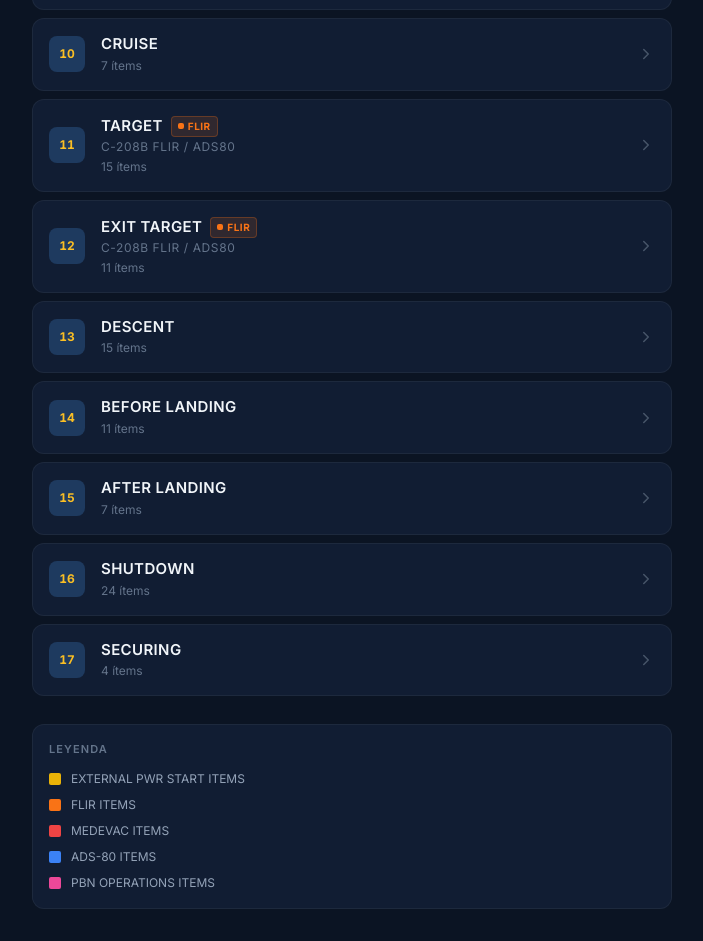
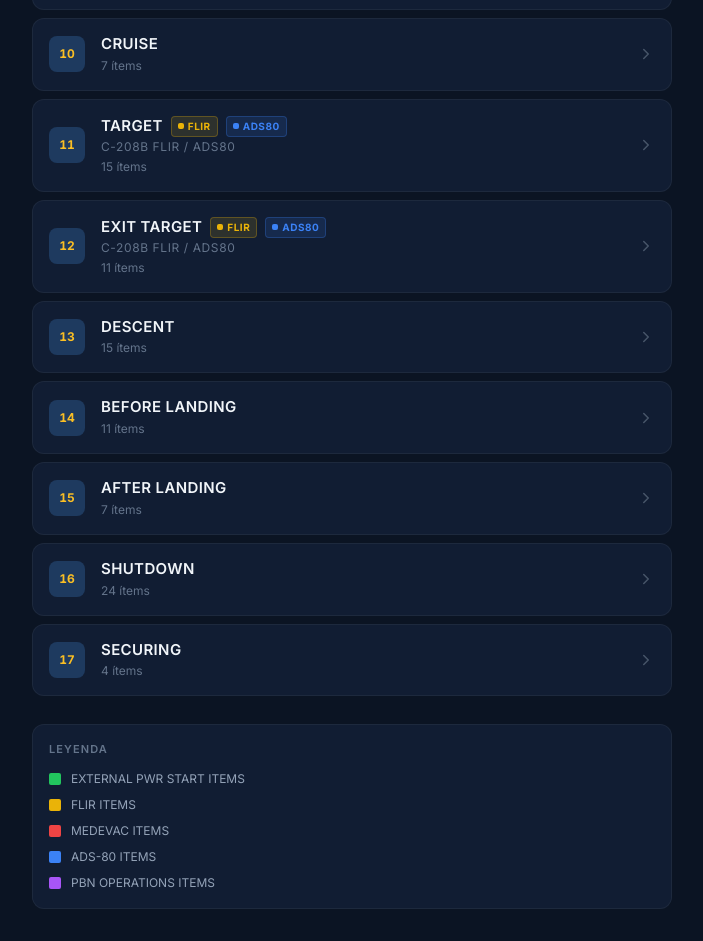
Before and after one commit to sebasl10/pilots-checklist, a React (Vite) app: page / in a window 1280 px wide. Shown: the part 879-1820 px from the top of the page, without its empty margins (288-991 px from the left). Built offline with nearby package versions, Linux system fonts and the light colour scheme.

Commit message:
Colors correction

```diff
--- a/src/components/SectionCard.jsx
+++ b/src/components/SectionCard.jsx
@@ -14,8 +14,7 @@ export default function SectionCard({ section }) {
   const { id, title, subtitle, order, badge, items, group } = section
 
   const itemCount = items.filter(i => !i.isSubItem).length
-  const badgeColor = badge ? colorLegend[badge]?.color : null
-  const badgeLabel = badge ? colorLegend[badge]?.label : null
+  const badges = badge ? (Array.isArray(badge) ? badge : [badge]) : []
 
   return (
     <button
@@ -31,15 +30,19 @@ export default function SectionCard({ section }) {
           <span className="text-[15px] font-semibold text-slate-100 leading-tight tracking-wide uppercase">
             {title}
           </span>
-          {badgeColor && (
-            <span
-              className="inline-flex items-center gap-1 text-[10px] font-bold px-1.5 py-0.5 rounded uppercase tracking-wider"
-              style={{ backgroundColor: badgeColor + '22', color: badgeColor, border: `1px solid ${badgeColor}44` }}
-            >
-              <span className="w-1.5 h-1.5 rounded-sm inline-block" style={{ backgroundColor: badgeColor }} />
-              {badge?.toUpperCase()}
-            </span>
-          )}
+          {badges.map(key => {
+            const color = colorLegend[key]?.color
+            return color ? (
+              <span
+                key={key}
+                className="inline-flex items-center gap-1 text-[10px] font-bold px-1.5 py-0.5 rounded uppercase tracking-wider"
+                style={{ backgroundColor: color + '22', color, border: `1px solid ${color}44` }}
+              >
+                <span className="w-1.5 h-1.5 rounded-sm inline-block" style={{ backgroundColor: color }} />
+                {key.toUpperCase()}
+              </span>
+            ) : null
+          })}
         </div>
         {subtitle && (
           <span className="text-xs text-slate-500 block mt-0.5 uppercase tracking-wider">{subtitle}</span>
--- a/src/data/checklist.json
+++ b/src/data/checklist.json
@@ -5,11 +5,11 @@
     "od": "O.D. GACAS XXX"
   },
   "colorLegend": {
-    "ext-pwr": { "label": "EXTERNAL PWR START ITEMS", "color": "#EAB308" },
-    "flir": { "label": "FLIR ITEMS", "color": "#F97316" },
+    "ext-pwr": { "label": "EXTERNAL PWR START ITEMS", "color": "#22C55E" },
+    "flir": { "label": "FLIR ITEMS", "color": "#EAB308" },
     "medevac": { "label": "MEDEVAC ITEMS", "color": "#EF4444" },
     "ads80": { "label": "ADS-80 ITEMS", "color": "#3B82F6" },
-    "pbn": { "label": "PBN OPERATIONS ITEMS", "color": "#EC4899" }
+    "pbn": { "label": "PBN OPERATIONS ITEMS", "color": "#A855F7" }
   },
   "sections": [
     {
@@ -58,7 +58,7 @@
         { "number": "37", "name": "Test Switch",                         "action": "UP-DOWN",        "indicator": null },
         { "number": "38", "name": "Fuel Totalizer",                      "action": "SET",            "indicator": null },
         { "number": "39", "name": "FLIR CB (NEE Console)",               "action": "OUT",            "indicator": "flir" },
-        { "number": "40", "name": "FRIDGE Circuit Break",                "action": "OUT",            "indicator": "flir" }
+        { "number": "40", "name": "FRIDGE Circuit Break",                "action": "OUT",            "indicator": "medevac" }
       ]
     },
     {
@@ -70,7 +70,7 @@
       "items": [
         { "number": "1", "name": "ATC Clearance",    "action": "CALL",            "indicator": null },
         { "number": "2", "name": "Beacon Light",     "action": "ON",              "indicator": null },
-        { "number": "3", "name": "External Pwr Switch", "action": "STARTER",     "indicator": null },
+        { "number": "3", "name": "External Pwr Switch", "action": "STARTER",     "indicator": "ext-pwr" },
         { "number": "4", "name": "Fuel Boost Switch","action": "NORMAL then ON",  "indicator": null },
         { "number": "5", "name": "Propeller Area",   "action": "CLEAR",           "indicator": null },
         { "number": "6", "name": "Starter Switch",   "action": "START",           "indicator": null }
@@ -233,7 +233,7 @@
       "subtitle": "C-208B FLIR / ADS80",
       "order": 11,
       "group": "flight",
-      "badge": "flir",
+      "badge": ["flir", "ads80"],
       "items": [
         { "number": "1",  "name": "Target Briefing",       "action": "COMPLETE",     "indicator": null },
         { "number": "2",  "name": "Propeller RPM Lever",   "action": "SET",          "indicator": null },
@@ -242,8 +242,8 @@
         { "number": "5",  "name": "Airspeed",              "action": "AS REQUIRED",  "indicator": null },
         { "number": "6",  "name": "Altitude",              "action": "MINIMUM 4000 AGL", "indicator": null },
         { "number": "7",  "name": "Exterior Lights",       "action": "AS REQUIRED",  "indicator": null },
-        { "number": "8",  "name": "Camera Master Switch",  "action": "ON",           "indicator": null },
-        { "number": "9",  "name": "Camera Doors",          "action": "OPEN",         "indicator": "flir" },
+        { "number": "8",  "name": "Camera Master Switch",  "action": "ON",           "indicator": "ads80" },
+        { "number": "9",  "name": "Camera Doors",          "action": "OPEN",         "indicator": "ads80" },
         { "number": "10", "name": "Transponder",           "action": "AS REQUIRED",  "indicator": null },
         { "number": "11", "name": "Radar",                 "action": "STANDBY",      "indicator": null },
         { "number": "12", "name": "Frequencies NAV-COM",   "action": "SET",          "indicator": null },
@@ -258,7 +258,7 @@
       "subtitle": "C-208B FLIR / ADS80",
       "order": 12,
       "group": "flight",
-      "badge": "flir",
+      "badge": ["flir", "ads80"],
       "items": [
         { "number": "1",  "name": "Exit Route",            "action": "SET on PFD-MFD",    "indicator": null },
         { "number": "2",  "name": "Altitude",              "action": "SET",               "indicator": null },
@@ -268,8 +268,8 @@
         { "number": "6",  "name": "Propeller RPM Lever",   "action": "SET",               "indicator": null },
         { "number": "7",  "name": "Flaps Selector",        "action": "UP (VISUAL CHECK)", "indicator": null },
         { "number": "8",  "name": "Exterior Lights",       "action": "AS REQUIRED",       "indicator": null },
-        { "number": "9",  "name": "Camera Doors",          "action": "CLOSE",             "indicator": "flir" },
-        { "number": "10", "name": "Camera Master Switch",  "action": "OFF",               "indicator": null },
+        { "number": "9",  "name": "Camera Doors",          "action": "CLOSE",             "indicator": "ads80" },
+        { "number": "10", "name": "Camera Master Switch",  "action": "OFF",               "indicator": "ads80" },
         { "number": "11", "name": "ATC Radio Contact",     "action": "CALL",              "indicator": null }
       ]
     },
--- a/src/pages/SectionDetail.jsx
+++ b/src/pages/SectionDetail.jsx
@@ -28,7 +28,7 @@ export default function SectionDetail() {
   }
 
   const { title, subtitle, badge, items, order } = section
-  const badgeColor = badge ? colorLegend[badge]?.color : null
+  const badges = badge ? (Array.isArray(badge) ? badge : [badge]) : []
 
   const usedIndicators = [...new Set(items.map(i => i.indicator).filter(Boolean))]
   const itemCount = items.filter(i => !i.isSubItem).length
@@ -54,19 +54,19 @@ export default function SectionDetail() {
               <h1 className="text-[15px] font-bold text-slate-100 tracking-wide uppercase leading-tight truncate">
                 {title}
               </h1>
-              {badgeColor && (
-                <span
-                  className="inline-flex items-center gap-1 text-[10px] font-bold px-1.5 py-0.5 rounded uppercase tracking-wider shrink-0"
-                  style={{
-                    backgroundColor: badgeColor + '22',
-                    color: badgeColor,
-                    border: `1px solid ${badgeColor}44`,
-                  }}
-                >
-                  <span className="w-1.5 h-1.5 rounded-sm inline-block" style={{ backgroundColor: badgeColor }} />
-                  {badge?.toUpperCase()}
-                </span>
-              )}
+              {badges.map(key => {
+                const color = colorLegend[key]?.color
+                return color ? (
+                  <span
+                    key={key}
+                    className="inline-flex items-center gap-1 text-[10px] font-bold px-1.5 py-0.5 rounded uppercase tracking-wider shrink-0"
+                    style={{ backgroundColor: color + '22', color, border: `1px solid ${color}44` }}
+                  >
+                    <span className="w-1.5 h-1.5 rounded-sm inline-block" style={{ backgroundColor: color }} />
+                    {key.toUpperCase()}
+                  </span>
+                ) : null
+              })}
             </div>
             {subtitle && (
               <p className="text-[11px] text-slate-500 uppercase tracking-wider">{subtitle}</p>
```
